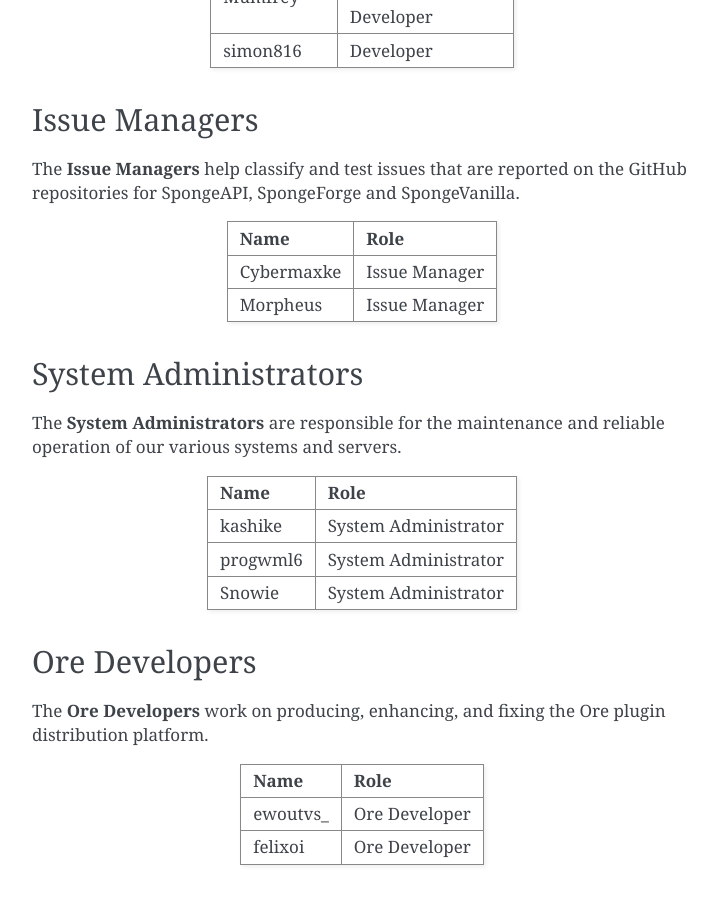
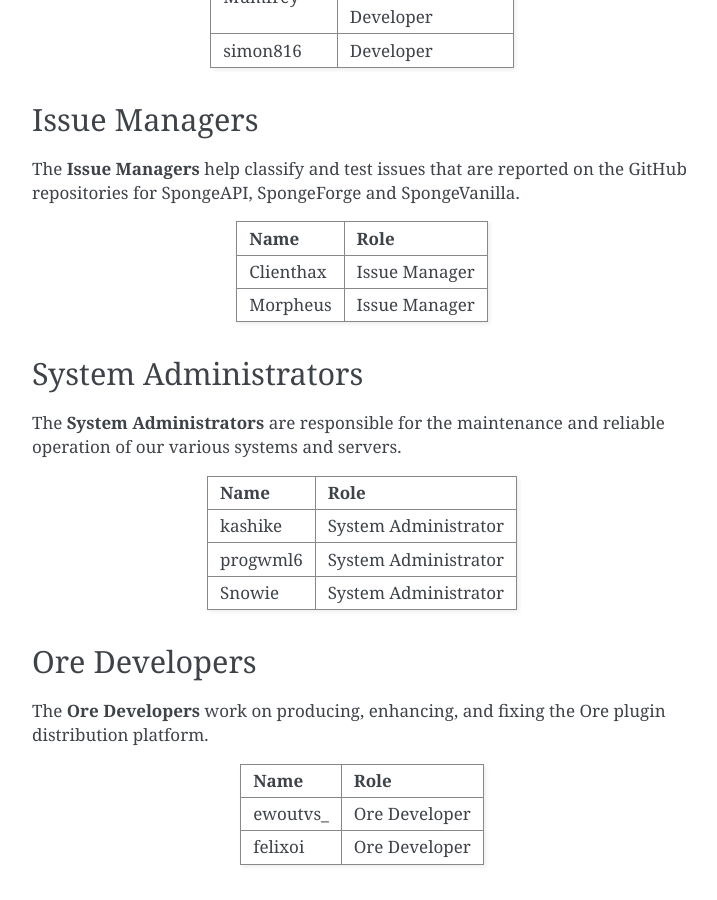
Before and after one commit to SpongePowered/SpongeDocs, a Sphinx documentation site: the page built from source/about/staff.rst, in a window 1280 px wide and 900 px high, scrolled down 1568 px. Shown: the whole window, without its empty margins (388-1105 px from the left). Built offline with Sphinx 7.4.7, drawn with Linux system fonts in a browser that asks for light colours; pages that are not in the unit, such as notebooks, are missing from menus.

Commit message:
Get it right
Hey, they rhyme...

```diff
--- a/source/about/staff.rst
+++ b/source/about/staff.rst
@@ -96,7 +96,7 @@
 +-----------------------------------+------------------------------------+
 | Name                              | Role                               |
 +===================================+====================================+
-| Cybermaxke                        | Issue Manager                      |
+| Clienthax                         | Issue Manager                      |
 +-----------------------------------+------------------------------------+
 | Morpheus                          | Issue Manager                      |
 +-----------------------------------+------------------------------------+
```
